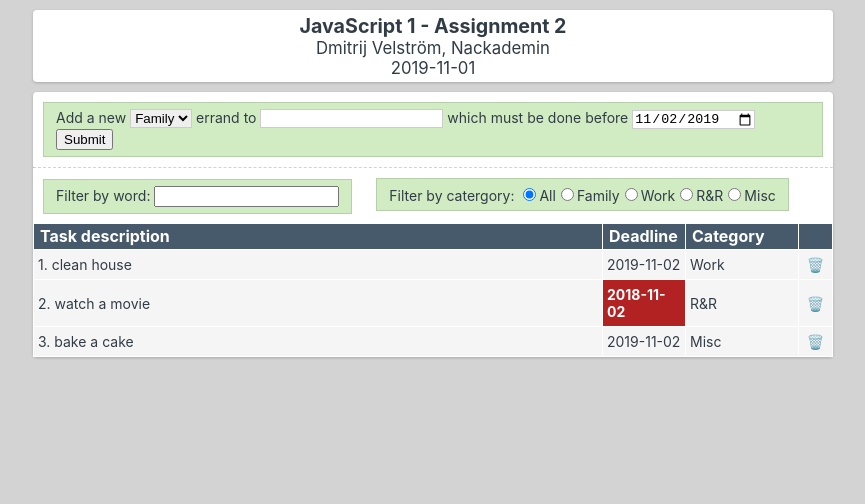
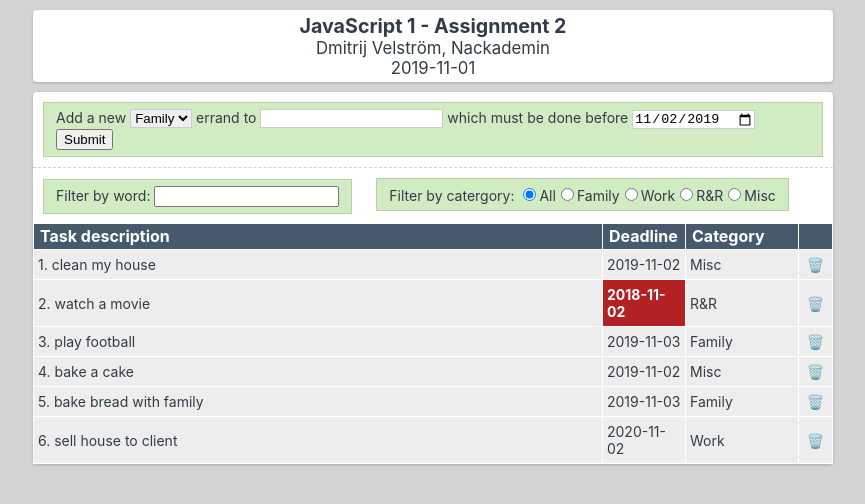
Before and after one commit to Dmitrijv/fend19-js1-todolist, a plain HTML site: page index.html in a window 1280 px wide. Shown: the whole page, without its empty margins (207-1072 px from the left). Drawn offline with Linux system fonts and the light colour scheme.

Commit message:
hovering over list items will change background color to white

```diff
--- a/main.js
+++ b/main.js
@@ -57,9 +57,9 @@
 
 const toDoItems = [
     {
-        "task": "clean house",
+        "task": "clean my house",
         "deadline": "2019-11-02",
-        "category": "Work",
+        "category": "Misc",
     },
     {
         "task": "watch a movie",
@@ -67,10 +67,27 @@ const toDoItems = [
         "category": "R&R",
     },
     {
+        "task": "play football",
+        "deadline": "2019-11-03",
+        "category": "Family",
+    },
+    {
         "task": "bake a cake",
         "deadline": "2019-11-02",
         "category": "Misc",
     },
+    {
+        "task": "bake bread with family",
+        "deadline": "2019-11-03",
+        "category": "Family",
+    },
+
+    {
+        "task": "sell house to client",
+        "deadline": "2020-11-02",
+        "category": "Work",
+    },
+
 ];
 
 
--- a/style.css
+++ b/style.css
@@ -128,7 +128,6 @@ table.todo:not(:last-child) {
 */
 
 table.todo td {
-    background: whitesmoke;
     border: 1px solid white;
     padding: 6px 4px;
 }
@@ -159,6 +158,10 @@ table.todo .dealineCell {
     width: 70px;
 }
 
-div.listContainer > table.todo > tbody > tr:hover {
+table.todo > tbody > tr {
+    background: #ededed;
+}
+
+table.todo > tbody > tr:hover {
     background: white;
 }
```
